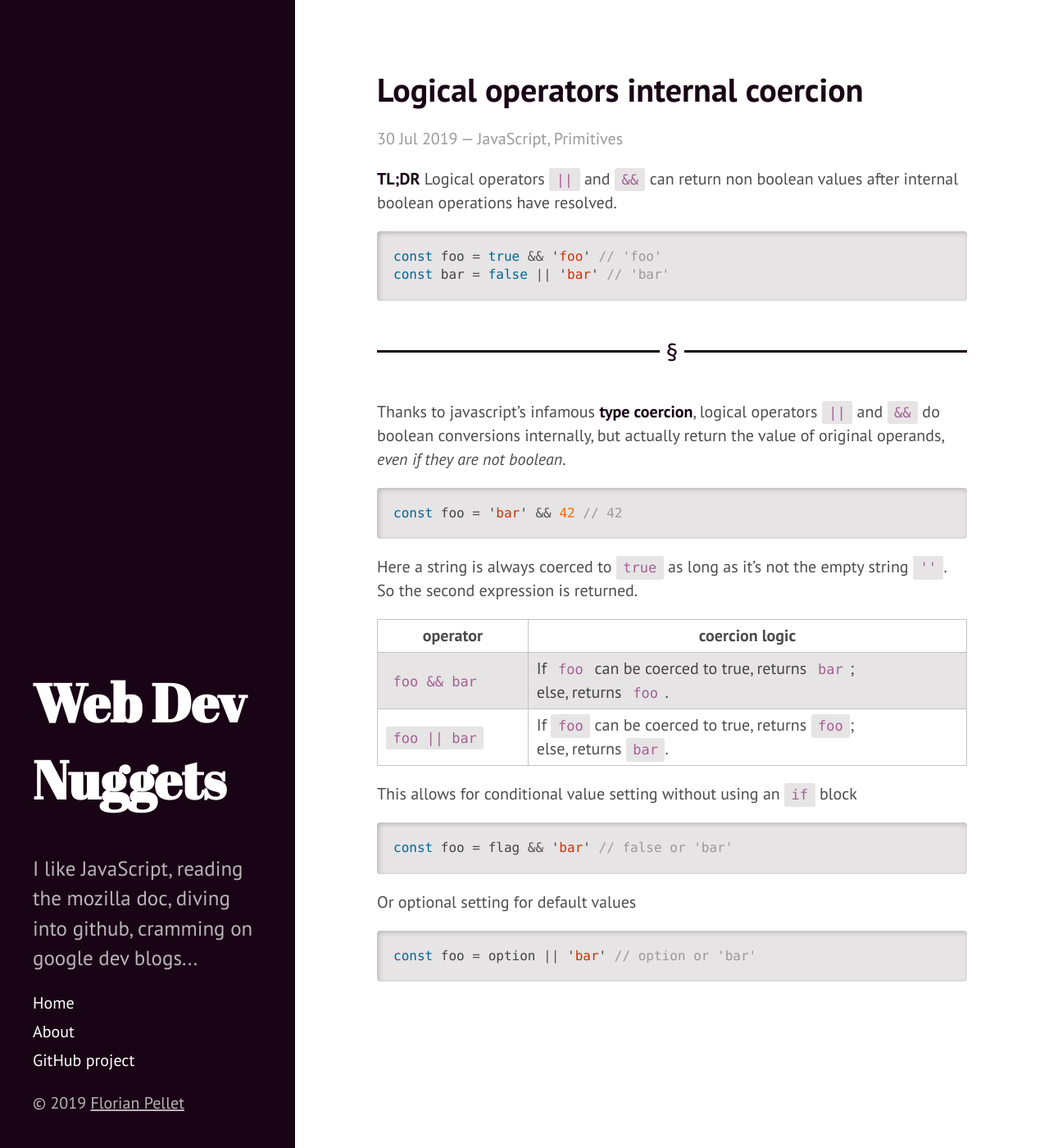
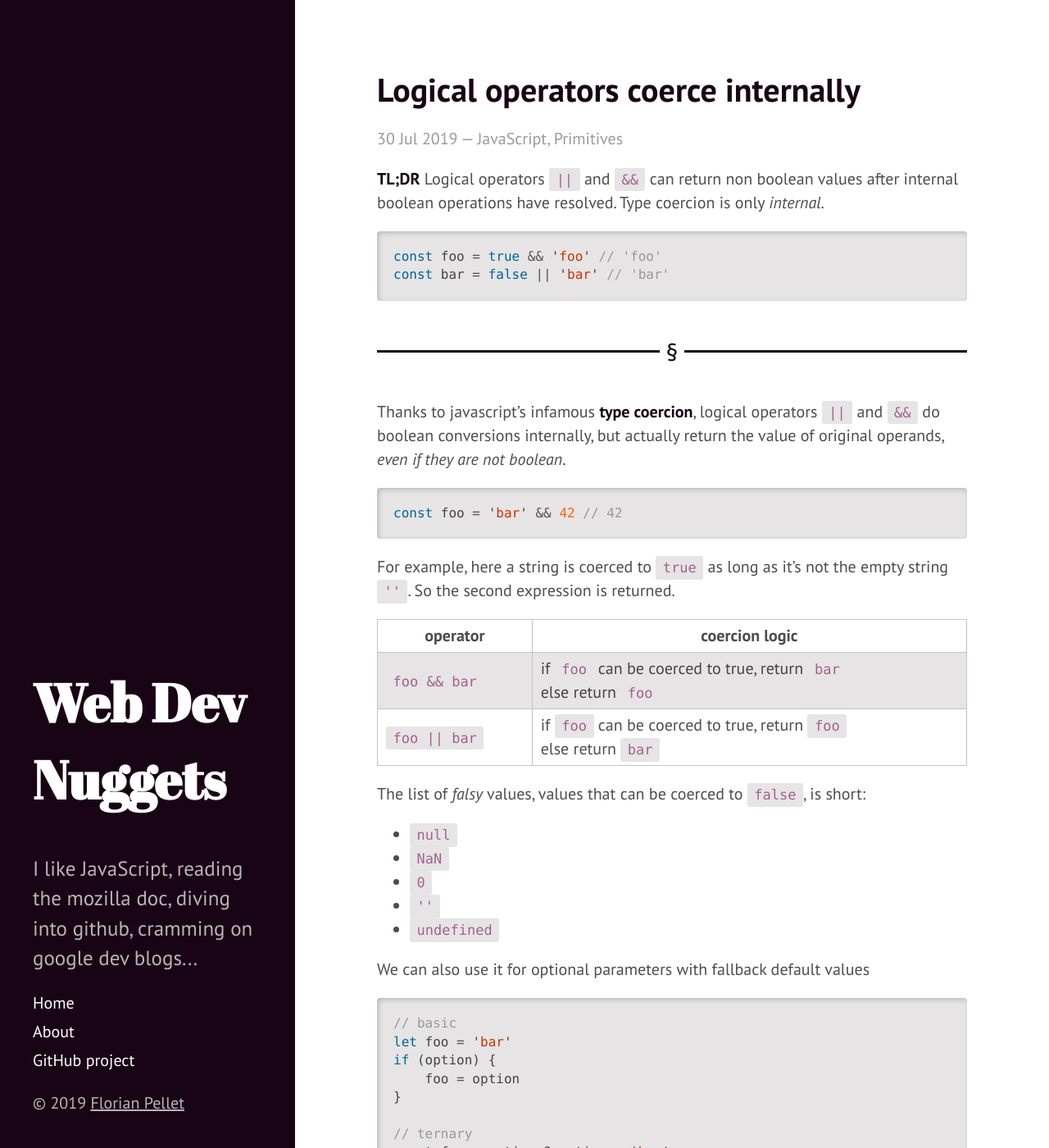
Before and after one commit to Sheraff/TIL, a Jekyll site: the page built from _posts/2019-07-30-OR-and-AND-internal-coercion.md, in a window 1280 px wide and 1400 px high. Shown: the whole window at 82% size. Built offline with Jekyll 4.4.1, drawn with Linux system fonts in a browser that asks for light colours; some of the changed text lies outside the part shown.

Commit message:
Update 2019-07-30-OR-and-AND-internal-coercion.md

````diff
--- a/_posts/2019-07-30-OR-and-AND-internal-coercion.md
+++ b/_posts/2019-07-30-OR-and-AND-internal-coercion.md
@@ -1,10 +1,10 @@
 ---
 layout: post
-title:  "Logical operators internal coercion"
+title:  "Logical operators coerce internally"
 tags:   ['JavaScript', 'Primitives']
 ---
 
-**TL;DR** Logical operators `||` and `&&` can return non boolean values after internal boolean operations have resolved.
+**TL;DR** Logical operators `||` and `&&` can return non boolean values after internal boolean operations have resolved. Type coercion is only *internal*.
 ``` javascript
 const foo = true && 'foo' // 'foo'
 const bar = false || 'bar' // 'bar'
@@ -17,19 +17,44 @@ Thanks to javascript's infamous **type coercion**, logical operators `||` and `&
 ```javascript
 const foo = 'bar' && 42 // 42
 ```
-Here a string is always coerced to `true` as long as it's not the empty string `''`. So the second expression is returned.
+For example, here a string is coerced to `true` as long as it's not the empty string `''`. So the second expression is returned.
 
 | operator | coercion logic |
 | --- | --- |
-| `foo && bar` | If `foo` can be coerced to true, returns `bar`; <br> else, returns `foo`. |
-| `foo || bar` | If `foo` can be coerced to true, returns `foo`; <br> else, returns `bar`. |
+| `foo && bar` | if `foo` can be coerced to true, return `bar`<br>else return `foo` |
+| `foo || bar` | if `foo` can be coerced to true, return `foo`<br>else return `bar` |
 
+The list of *falsy* values, values that can be coerced to `false`, is short:
+- `null`
+- `NaN`
+- `0`
+- `''`
+- `undefined`
 
-This allows for conditional value setting without using an `if` block
+We can also use it for optional parameters with fallback default values
 ```javascript
-const foo = flag && 'bar' // false or 'bar'
+// basic
+let foo = 'bar'
+if (option) {
+    foo = option
+}
+
+// ternary
+const foo = option ? option : 'bar'
+
+// logical operation
+const foo = option || 'bar'
 ```
-Or optional setting for default values
+
+This also allows for conditional value setting without using an `if` block:
 ```javascript
-const foo = option || 'bar' // option or 'bar'
+let foo
+if (flag) {
+    foo = 'bar'
+}
 ```
+now becomes
+```javascript
+const foo = flag && 'bar'
+```
+<p class="message">Carefull: in this case, both implementations aren't exactly equivalent in the case where `flag` is *falsy*, as the value of `foo` will be `undefined` in the first case and equal to `flag` in the second.</p>
````
